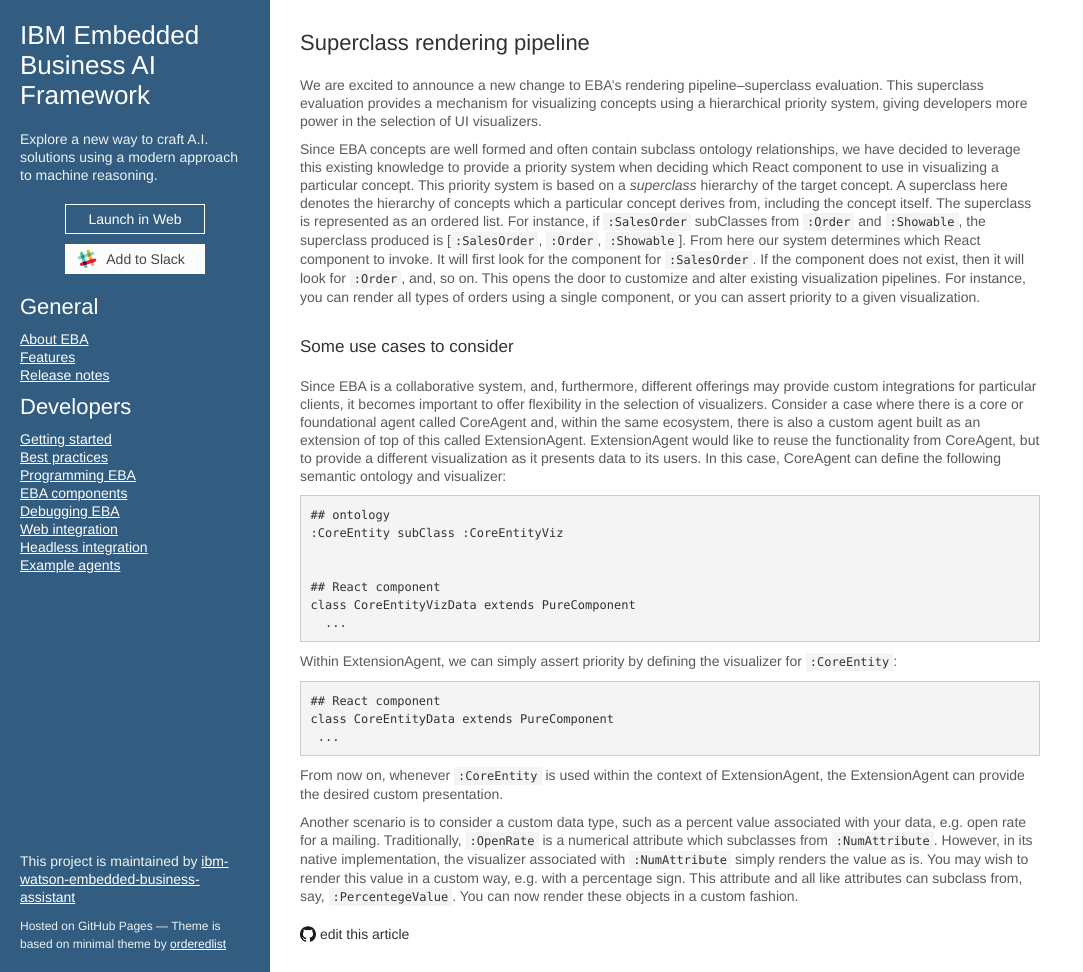
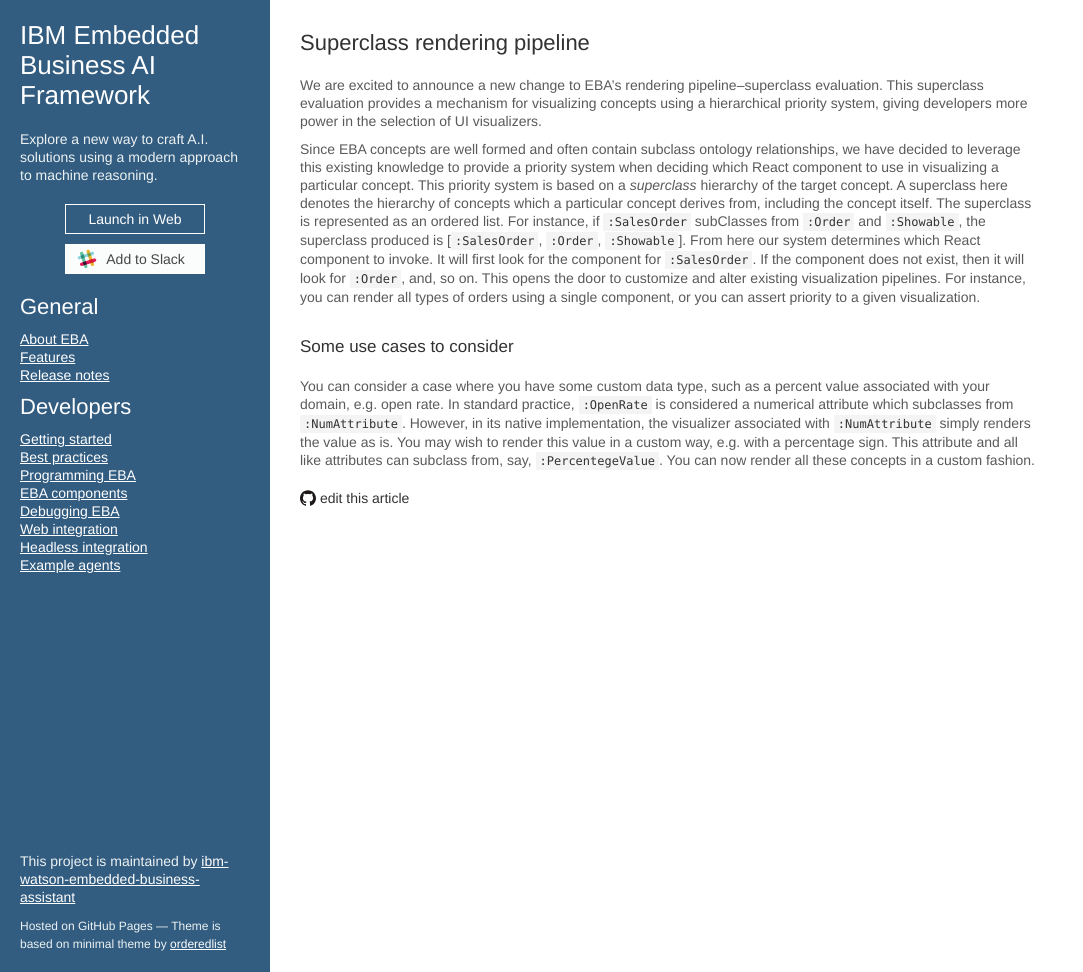
Before and after one commit to ibm-watson-embedded-business-assistant/eba-example-agents, a Jekyll site: the page built from release/blogs/SuperclassRender.md, in a window 1280 px wide and 972 px high. Shown: the whole window, without its empty margins (0-1083 px from the left). Built offline with Jekyll 4.4.1, drawn with Linux system fonts in a browser that asks for light colours; our own code applies the rules of GitHub Pages for plain Markdown files.

Commit message:
Update SuperclassRender.md

````diff
--- a/release/blogs/SuperclassRender.md
+++ b/release/blogs/SuperclassRender.md
@@ -6,27 +6,4 @@
 
 ### Some use cases to consider
 
-Since EBA is a collaborative system, and, furthermore, different offerings may provide custom integrations for particular clients, it becomes important to offer flexibility in the selection of visualizers. Consider a case where there is a core or foundational agent called CoreAgent and, within the same ecosystem, there is also a custom agent built as an extension of top of this called ExtensionAgent. ExtensionAgent would like to reuse the functionality from CoreAgent, but to provide a different visualization as it presents data to its users. In this case, CoreAgent can define the following semantic ontology and visualizer:
-
-```
-## ontology
-:CoreEntity subClass :CoreEntityViz
-
-
-## React component
-class CoreEntityVizData extends PureComponent
-  ...
-```
-
-Within ExtensionAgent, we can simply assert priority by defining the visualizer for `:CoreEntity`:
-
-```
-## React component
-class CoreEntityData extends PureComponent
- ...
-```
-
-From now on, whenever `:CoreEntity` is used within the context of ExtensionAgent, the ExtensionAgent can provide the desired custom presentation.
-
-
-Another scenario is to consider a custom data type, such as a percent value associated with your data, e.g. open rate for a mailing. Traditionally, `:OpenRate` is a numerical attribute which subclasses from `:NumAttribute`. However, in its native implementation, the visualizer associated with `:NumAttribute` simply renders the value as is. You may wish to render this value in a custom way, e.g. with a percentage sign. This attribute and all like attributes can subclass from, say, `:PercentegeValue`. You can now render these objects in a custom fashion.
+You can consider a case where you have some custom data type, such as a percent value associated with your domain, e.g. open rate. In standard practice, `:OpenRate` is considered a numerical attribute which subclasses from `:NumAttribute`. However, in its native implementation, the visualizer associated with `:NumAttribute` simply renders the value as is. You may wish to render this value in a custom way, e.g. with a percentage sign. This attribute and all like attributes can subclass from, say, `:PercentegeValue`. You can now render all these concepts in a custom fashion.
````
